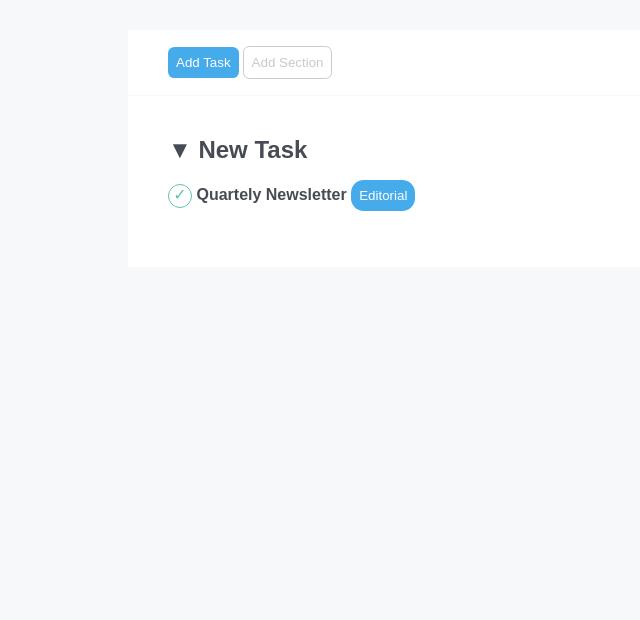
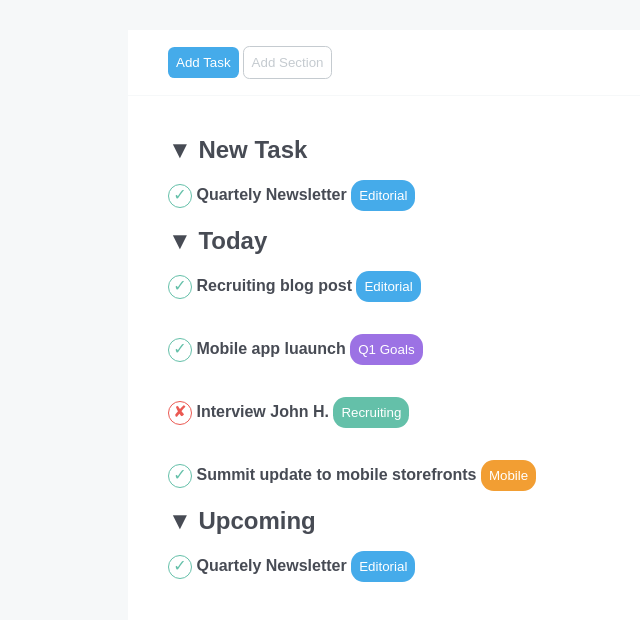
Before and after one commit to Danielateresa/html-css-toboolist, a plain HTML site: page index.html in a window 1280 px wide. Shown: the part 88-708 px from the top of the page, without its empty margins (0-640 px from the left). Drawn offline with Linux system fonts and the light colour scheme.

Commit message:
Completed section today

```diff
--- a/assets/css/style.css
+++ b/assets/css/style.css
@@ -93,6 +93,11 @@ body {
     font-weight: 300;
 }
 
+.check_x {
+    color: var(--tobo-red);
+    border: 1px solid var(--tobo-red);
+}
+
 .button_list {
     border-radius: 0.8rem;
     border-width: 0rem;
@@ -102,3 +107,15 @@ body {
     background-color: var(--tobo-button);
     color: var(--tobo-white);
 }
+
+.violet {
+    background-color: var(--tobo-violet);
+}
+
+.green {
+    background-color: var(--tobo-green);
+}
+
+.orange {
+    background-color: var(--tobo-orange);
+}
--- a/index.html
+++ b/index.html
@@ -32,6 +32,36 @@
                     <button
                         class="button_list">Editorial</button>
                 </section>
+
+                <section id="today">
+                    <h2>&#9660; Today</h2>
+                    <span class="check">&check;</span> <strong> Recruiting blog
+                        post</strong>
+                    <button
+                        class="button_list">Editorial</button><br>
+                    <span class="check">&check;</span> <strong> Mobile app
+                        luaunch</strong>
+                    <button
+                        class="button_list violet">Q1 Goals</button><br>
+                    <span class="check check_x">&#10008;</span> <strong>
+                        Interview John
+                        H.</strong>
+                    <button
+                        class="button_list green">Recruiting</button><br>
+                    <span
+                        class="check">&check;</span> <strong> Summit update to
+                        mobile storefronts</strong>
+                    <button
+                        class="button_list orange">Mobile</button>
+                </section>
+
+                <section id="upcoming">
+                    <h2>&#9660; Upcoming</h2>
+                    <span class="check">&check;</span> <strong> Quartely
+                        Newsletter</strong>
+                    <button
+                        class="button_list">Editorial</button>
+                </section>
             </main>
             <!-- /#head_main -->
 
```
